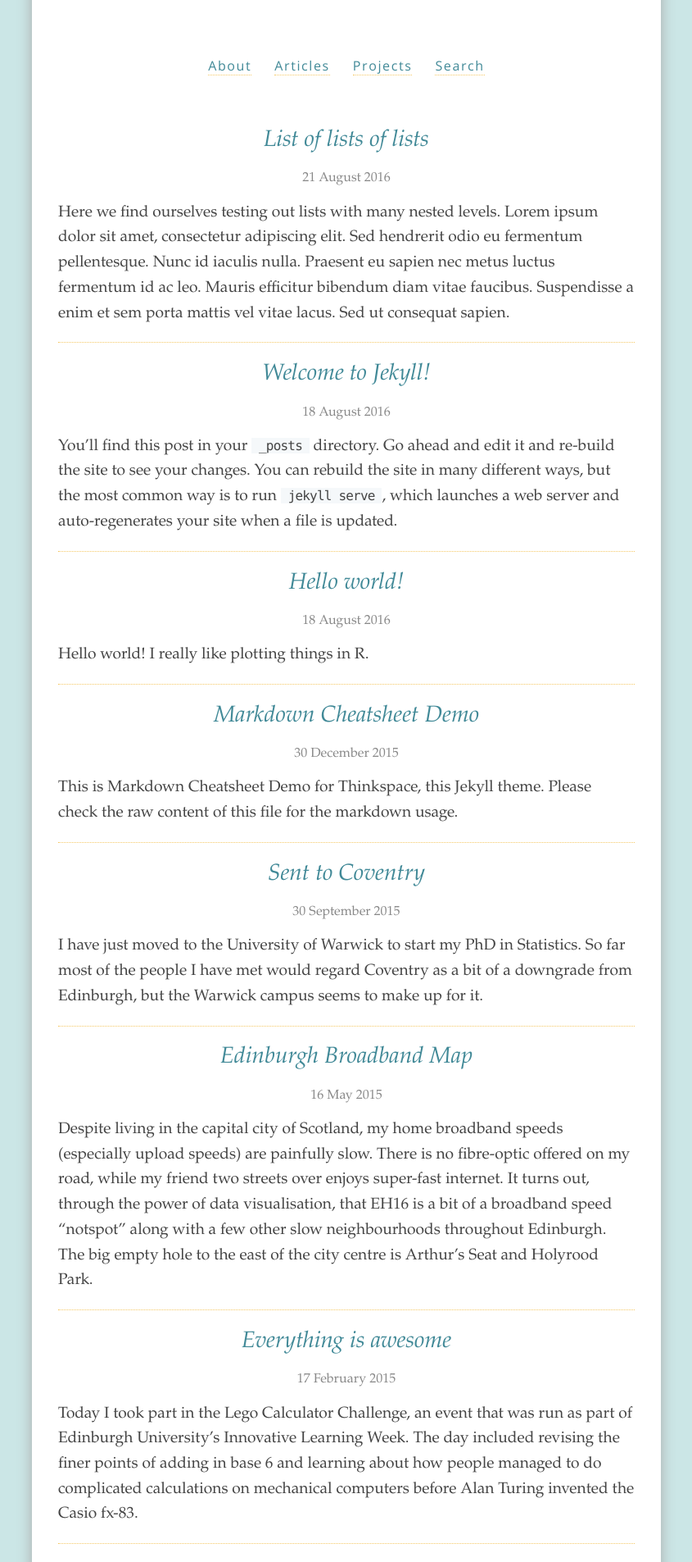
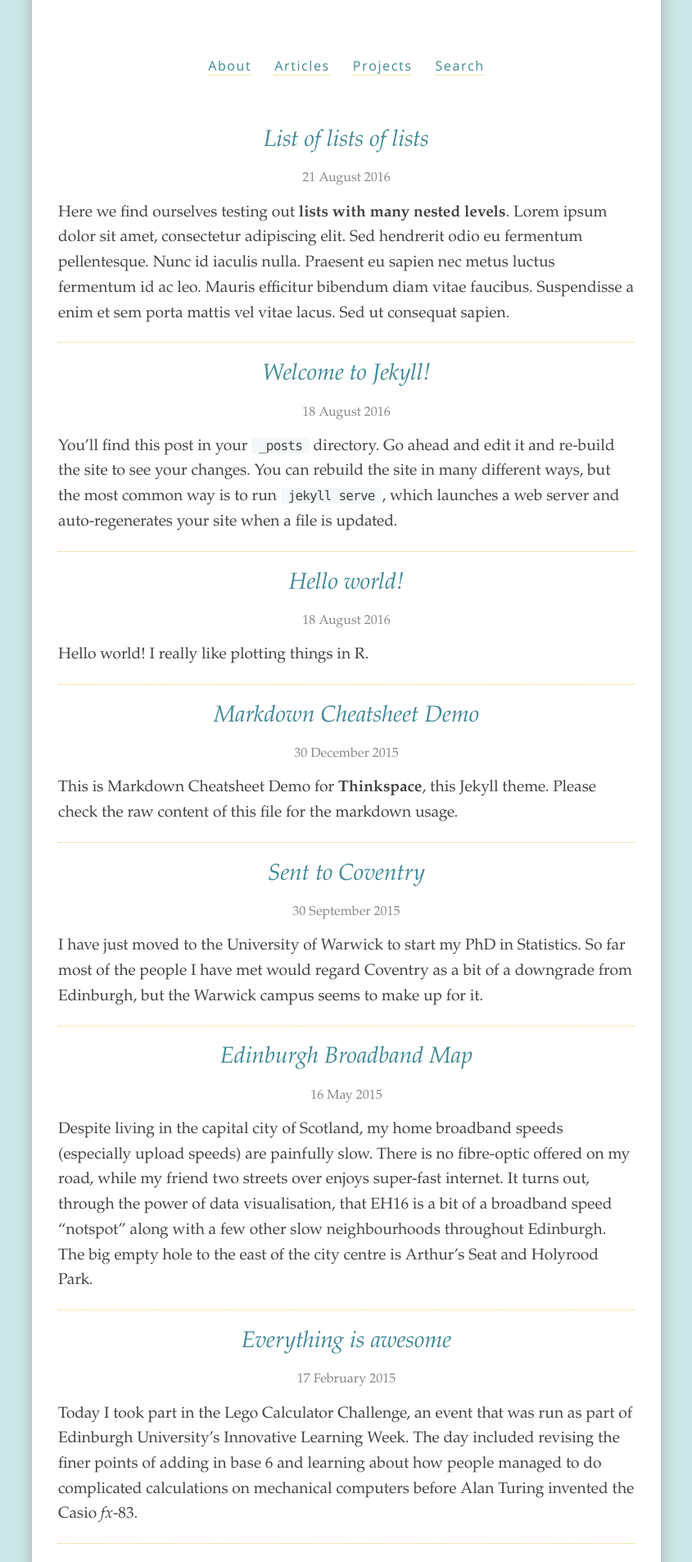
Before and after one commit to Selbosh/old-jekyll, a Jekyll site: the page built from index.html, in a window 1280 px wide. Shown: the part 300-2205 px from the top of the page at 82% size, without its empty margins (217-1062 px from the left). Built offline with Jekyll 4.4.1, drawn with Linux system fonts in a browser that asks for light colours; some web fonts are replaced.

Commit message:
Add bold and italic styling

```diff
--- a/_sass/_typography.scss
+++ b/_sass/_typography.scss
@@ -28,6 +28,9 @@ a {
     border: none;
   }
 }
+
+strong { font-weight: bold; }
+em { font-style: italic; }
 
 %header-text {
   font-family: $face-headings;
```
